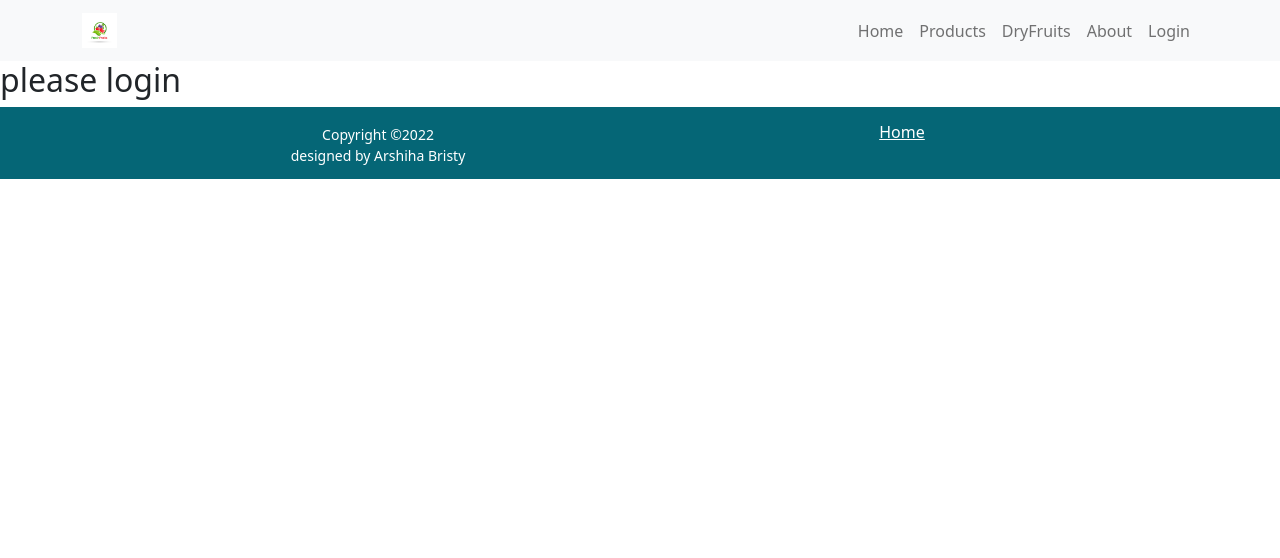
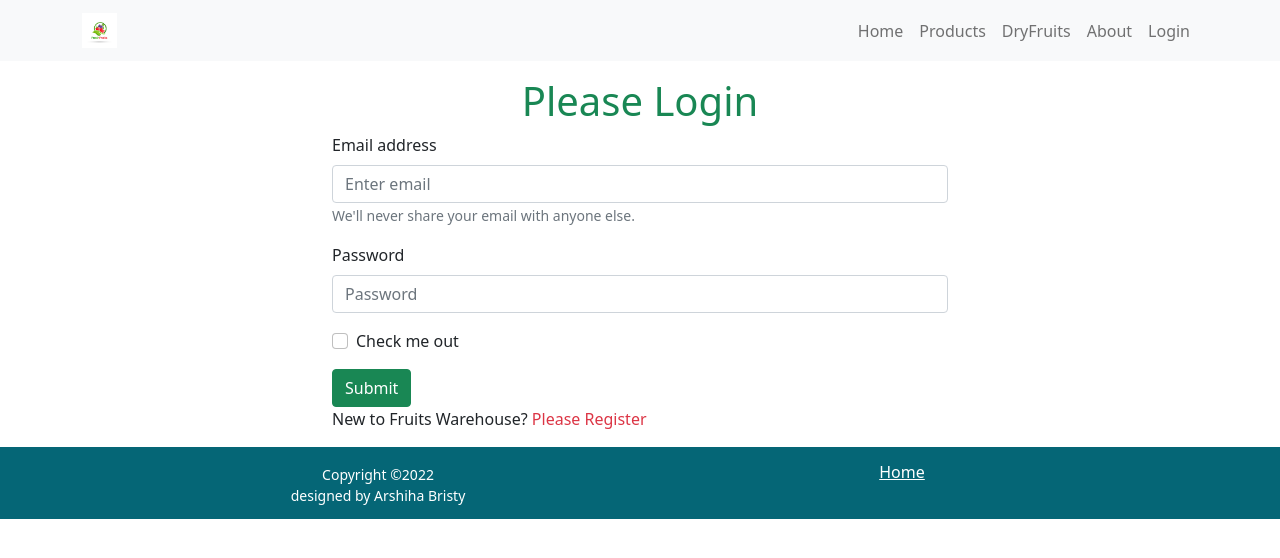
Before and after one commit to arshiha/fruits-warehouse-website-client, a React (Create React App) app: page /login in a window 1280 px wide. Shown: the top 558 px of the page. Built offline with nearby package versions, Linux system fonts and the light colour scheme.

Commit message:
register added

```diff
--- a/src/App.js
+++ b/src/App.js
@@ -4,6 +4,7 @@
 import Home from "./components/Home/Home/Home.js";
 import InventoryManagement from "./components/InventoryManagement/InventoryManagement.js";
 import Login from "./components/Login/Login.js";
+import Register from "./components/Login/Register/Register.js";
 import Footer from "./components/Shared/Footer/Footer.js";
 import Header from "./components/Shared/Navber/Header.js";
 import NotFoundPage from "./components/Shared/NotFoundPage/NotFoundPage.js";
@@ -21,6 +22,7 @@
         ></Route>
         <Route path="/about" element={<About></About>}></Route>
         <Route path="/login" element={<Login></Login>}></Route>
+        <Route path="/register" element={<Register></Register>}></Route>
         <Route path="*" element={<NotFoundPage></NotFoundPage>}></Route>
       </Routes>
       <Footer></Footer>
--- a/src/components/Login/Login.js
+++ b/src/components/Login/Login.js
@@ -1,9 +1,67 @@
-import React from "react";
+import React, { useRef } from "react";
+import { Button, Form } from "react-bootstrap";
+import { Link, useNavigate } from "react-router-dom";
 
 const Login = () => {
+  const emailRef = useRef("");
+  const passwordRef = useRef("");
+  const navigate = useNavigate();
+
+  const handleSubmit = (event) => {
+    event.preventDefault();
+    const email = emailRef.current.value;
+    const password = passwordRef.current.value;
+
+    console.log(email, password);
+  };
+
+  const navigateRegister = (event) => {
+    navigate("/register");
+  };
+
   return (
-    <div>
-      <h2>please login</h2>
+    <div className="container w-50 mx-auto">
+      <h1 className="text-success mt-3 text-center">Please Login</h1>
+      <Form onSubmit={handleSubmit}>
+        <Form.Group className="mb-3" controlId="formBasicEmail">
+          <Form.Label>Email address</Form.Label>
+          <Form.Control
+            type="email"
+            placeholder="Enter email"
+            ref={emailRef}
+            required
+          />
+          <Form.Text className="text-muted">
+            We'll never share your email with anyone else.
+          </Form.Text>
+        </Form.Group>
+
+        <Form.Group className="mb-3" controlId="formBasicPassword">
+          <Form.Label>Password</Form.Label>
+          <Form.Control
+            type="password"
+            placeholder="Password"
+            ref={passwordRef}
+            required
+          />
+        </Form.Group>
+        <Form.Group className="mb-3" controlId="formBasicCheckbox">
+          <Form.Check type="checkbox" label="Check me out" />
+        </Form.Group>
+        <Button variant="success" type="submit">
+          Submit
+        </Button>
+      </Form>
+      <p>
+        New to Fruits Warehouse?{" "}
+        <Link
+          to="/register"
+          className="text-danger text-decoration-none pe-auto"
+          onClick={navigateRegister}
+        >
+          Please Register
+        </Link>
+      </p>
     </div>
   );
 };
--- /dev/null
+++ b/src/components/Login/Register/Register.css
@@ -0,0 +1,13 @@
+.register {
+  margin: 0 auto;
+  width: 50%;
+}
+
+.register input {
+  display: block;
+  height: 50px;
+  width: 100%;
+  font-size: 19px;
+  padding-left: 8px;
+  margin-bottom: 10px;
+}
--- /dev/null
+++ b/src/components/Login/Register/Register.js
@@ -0,0 +1,52 @@
+import React from "react";
+import { Link, useNavigate } from "react-router-dom";
+import "./Register.css";
+
+const Register = () => {
+  const navigate = useNavigate();
+
+  const navigateLogin = () => {
+    navigate("/login");
+  };
+
+  const handleRegister = (event) => {
+    event.preventDefault();
+    const name = event.target.name.value;
+    const email = event.target.email.value;
+      const password = event.target.password.value;
+
+
+
+
+  };
+  return (
+    <div className="register">
+      <h1 className="text-center text-success mt-3">Please Register</h1>
+      <form onSubmit={handleRegister}>
+        <input type="text" name="name" id="" placeholder="Your Name" />
+        <input type="email" name="email" id="" placeholder="Email" required />
+        <input
+          type="password"
+          name="password"
+          id=""
+          placeholder="Password"
+          required
+        />
+        <input className="btn btn-success" type="submit" value="Register" />
+
+        <p>
+          Already have an account?{" "}
+          <Link
+            to="/login"
+            className="text-danger text-decoration-none pe-auto"
+            onClick={navigateLogin}
+          >
+            Please Login
+          </Link>
+        </p>
+      </form>
+    </div>
+  );
+};
+
+export default Register;
```
Also changed, not shown: src/components/Login/Login.css (added).
